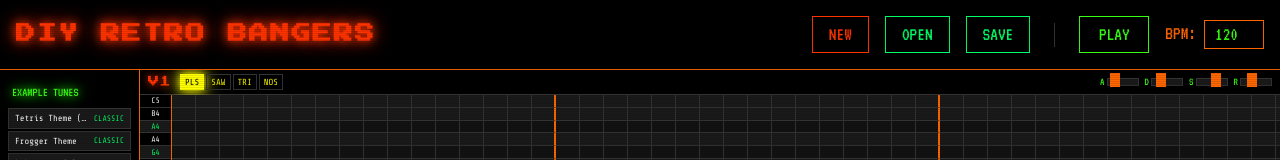
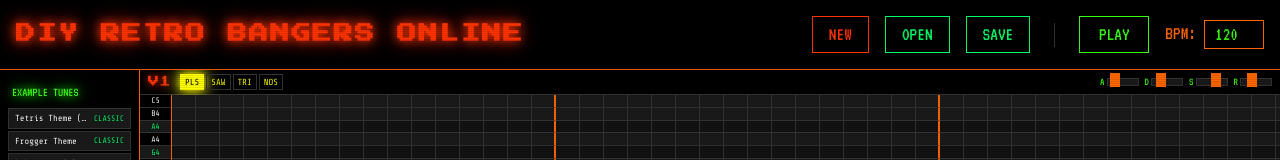
Before and after one commit to patrickhustonoly1996/sid-tune-maker, a website built with Vite: page index.html in a window 1280 px wide. Shown: the top 160 px of the page. Built offline with nearby package versions, Linux system fonts and the light colour scheme.

Commit message:
Rename to DIY Retro Bangers Online

```diff
--- a/index.html
+++ b/index.html
@@ -4,9 +4,9 @@
   <meta charset="UTF-8">
   <meta name="viewport" content="width=device-width, initial-scale=1.0, maximum-scale=1.0, user-scalable=no">
   <meta name="theme-color" content="#000000">
-  <meta name="description" content="DIY Retro Bangers - Make 8-bit bangers with drag & drop.">
+  <meta name="description" content="DIY Retro Bangers Online - Make 8-bit bangers with drag & drop.">
 
-  <title>DIY Retro Bangers</title>
+  <title>DIY Retro Bangers Online</title>
 
   <!-- Fonts -->
   <link rel="preconnect" href="https://fonts.googleapis.com">
@@ -24,7 +24,7 @@
   <div id="app">
     <!-- Header -->
     <header class="header">
-      <h1 class="logo">DIY RETRO BANGERS</h1>
+      <h1 class="logo">DIY RETRO BANGERS ONLINE</h1>
       <div class="toolbar">
         <button class="btn btn--primary" id="btn-new">NEW</button>
         <button class="btn" id="btn-open">OPEN</button>
--- a/package.json
+++ b/package.json
@@ -1,7 +1,7 @@
 {
   "name": "diy-retro-banger",
   "version": "0.1.0",
-  "description": "DIY Retro Bangers - Make 8-bit bangers",
+  "description": "DIY Retro Bangers Online - Make 8-bit bangers",
   "type": "module",
   "scripts": {
     "dev": "vite",
--- a/vite.config.js
+++ b/vite.config.js
@@ -11,7 +11,7 @@ export default defineConfig({
       registerType: 'autoUpdate',
       includeAssets: ['favicon.ico', 'robots.txt', 'icons/*.png'],
       manifest: {
-        name: 'DIY Retro Bangers',
+        name: 'DIY Retro Bangers Online',
         short_name: 'DIY Bangers',
         description: 'Make 8-bit bangers',
         theme_color: '#000000',
```
